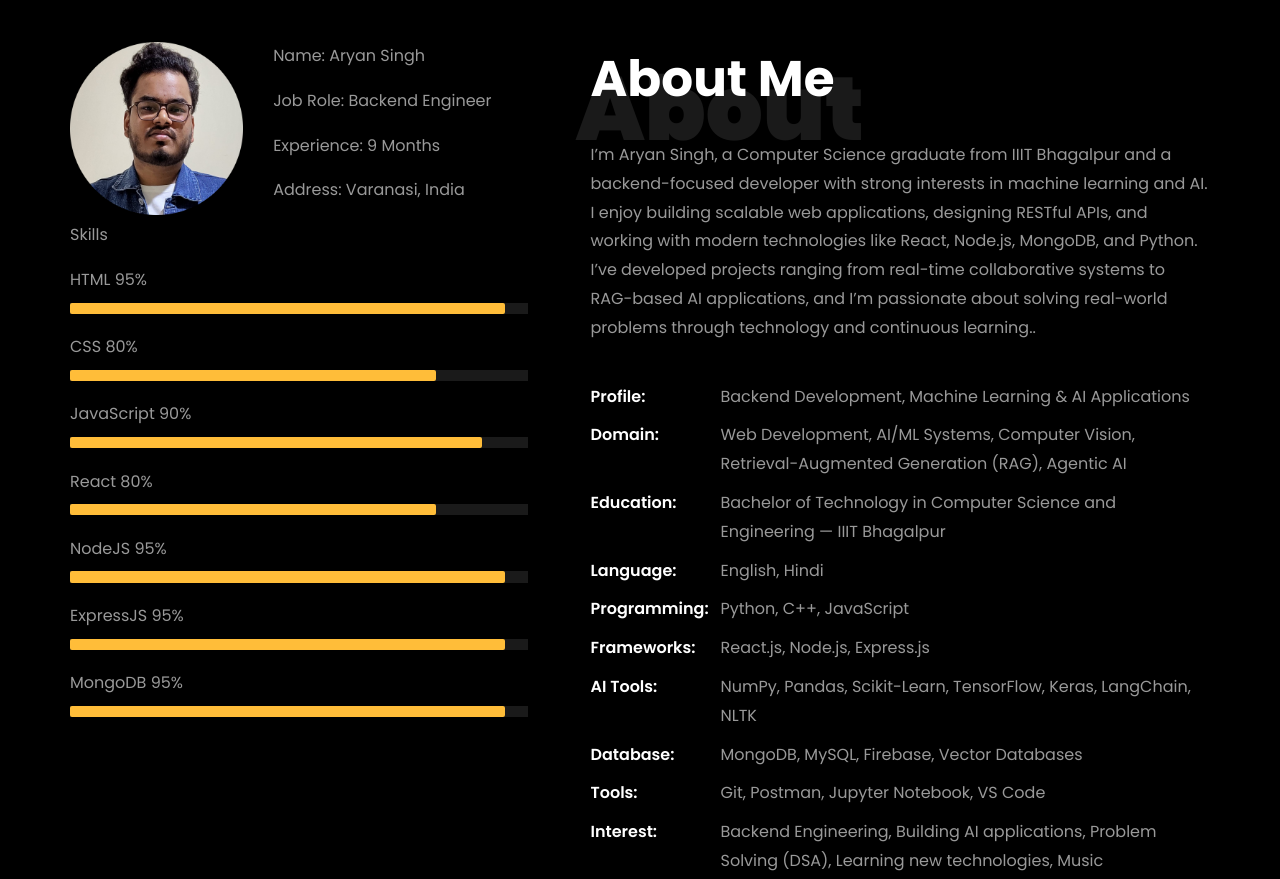
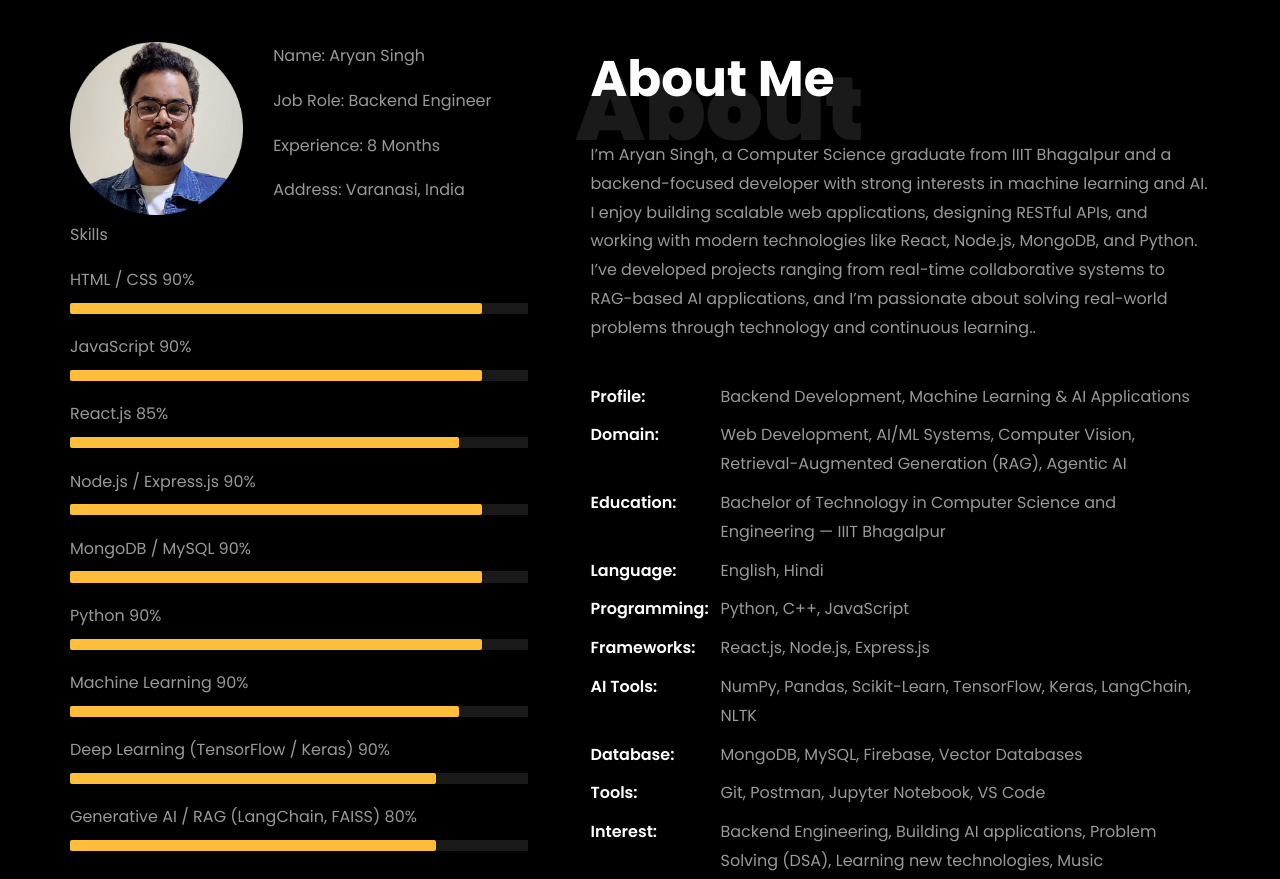
Before and after one commit to OaryanO/portfolio, a plain HTML site: page index.html in a window 1280 px wide. Shown: the part 820-1699 px from the top of the page. Drawn offline with Linux system fonts and the light colour scheme; animation ran at ten frames a second; files whose address does not match are found by name.

Commit message:
new changes

```diff
--- a/index.html
+++ b/index.html
@@ -115,6 +115,7 @@
 
 </head>
 
+
 <body data-spy="scroll" data-target=".site-navbar-target" data-offset="300">
 
 
@@ -231,7 +232,7 @@
 											<p><span class="title-s">Name: </span> <span>Aryan Singh</span></p>
 											<p><span class="title-s">Job Role: </span> <span>Backend Engineer</span>
 											</p>
-											<p><span class="title-s">Experience: </span> <span> 9 Months</span>
+											<p><span class="title-s">Experience: </span> <span id="experience"></span>
 											</p>
 											<p><span class="title-s">Address: </span> <span>Varanasi, India</span></p>
 										</div>
@@ -240,16 +241,10 @@
 
 								<div class="skill-mf">
 									<p class="title-s">Skills</p>
-									<span>HTML</span> <span class="pull-right">95%</span>
+									<span>HTML / CSS</span> <span class="pull-right">90%</span>
 									<div class="progress">
-										<div class="progress-bar" role="progressbar" style="width: 95%;"
-											aria-valuenow="95" aria-valuemin="0" aria-valuemax="100"></div>
-									</div>
-
-									<span>CSS</span> <span class="pull-right">80%</span>
-									<div class="progress">
-										<div class="progress-bar" role="progressbar" style="width: 80%"
-											aria-valuenow="80" aria-valuemin="0" aria-valuemax="100"></div>
+										<div class="progress-bar" role="progressbar" style="width: 90%"
+											aria-valuenow="90" aria-valuemin="0" aria-valuemax="100"></div>
 									</div>
 
 									<span>JavaScript</span> <span class="pull-right">90%</span>
@@ -258,27 +253,49 @@
 											aria-valuenow="90" aria-valuemin="0" aria-valuemax="100"></div>
 									</div>
 
-									<span>React</span> <span class="pull-right">80%</span>
+									<span>React.js</span> <span class="pull-right">85%</span>
+									<div class="progress">
+										<div class="progress-bar" role="progressbar" style="width: 85%"
+											aria-valuenow="85" aria-valuemin="0" aria-valuemax="100"></div>
+									</div>
+
+									<span>Node.js / Express.js</span> <span class="pull-right">90%</span>
+									<div class="progress">
+										<div class="progress-bar" role="progressbar" style="width: 90%"
+											aria-valuenow="90" aria-valuemin="0" aria-valuemax="100"></div>
+									</div>
+
+									<span>MongoDB / MySQL</span> <span class="pull-right">90%</span>
+									<div class="progress">
+										<div class="progress-bar" role="progressbar" style="width: 90%"
+											aria-valuenow="90" aria-valuemin="0" aria-valuemax="100"></div>
+									</div>
+
+									<span>Python</span> <span class="pull-right">90%</span>
+									<div class="progress">
+										<div class="progress-bar" role="progressbar" style="width: 90%"
+											aria-valuenow="90" aria-valuemin="0" aria-valuemax="100"></div>
+									</div>
+
+									<span>Machine Learning</span> <span class="pull-right">90%</span>
+									<div class="progress">
+										<div class="progress-bar" role="progressbar" style="width: 85%"
+											aria-valuenow="90" aria-valuemin="0" aria-valuemax="100"></div>
+									</div>
+
+									<span>Deep Learning (TensorFlow / Keras)</span> <span class="pull-right">90%</span>
+									<div class="progress">
+										<div class="progress-bar" role="progressbar" style="width: 80%"
+											aria-valuenow="90" aria-valuemin="0" aria-valuemax="100"></div>
+									</div>
+
+									<span>Generative AI / RAG (LangChain, FAISS)</span> <span
+										class="pull-right">80%</span>
 									<div class="progress">
 										<div class="progress-bar" role="progressbar" style="width: 80%"
 											aria-valuenow="80" aria-valuemin="0" aria-valuemax="100"></div>
 									</div>
 
-									<span>NodeJS</span> <span class="pull-right">95%</span>
-									<div class="progress">
-										<div class="progress-bar" role="progressbar" style="width: 95%"
-											aria-valuenow="95" aria-valuemin="0" aria-valuemax="100"></div>
-									</div>
-									<span>ExpressJS</span> <span class="pull-right">95%</span>
-									<div class="progress">
-										<div class="progress-bar" role="progressbar" style="width: 95%"
-											aria-valuenow="95" aria-valuemin="0" aria-valuemax="100"></div>
-									</div>
-									<span>MongoDB</span> <span class="pull-right">95%</span>
-									<div class="progress">
-										<div class="progress-bar" role="progressbar" style="width: 95%"
-											aria-valuenow="95" aria-valuemin="0" aria-valuemax="100"></div>
-									</div>
 								</div>
 							</div>
 						</div>
@@ -538,7 +555,8 @@
 						<a href="https://github.com/OaryanO/gpt-lite" class="block-20 zoom-effect"
 							style="background-image: url('images/chatbot.jpg');"></a>
 						<div class="text mt-3 float-right d-block">
-							<h3 class="heading"><a href="https://github.com/OaryanO/gpt-lite">Langgraph Chatbot</a>
+							<h3 class="heading"><a href="https://github.com/OaryanO/gpt-lite">Langgraph Agentic
+									Chatbot</a>
 							</h3>
 							<p>A production-style AI chatbot system supporting authenticated users, persistent chat
 								threads, streaming responses, and automated conversation title generation.</p>
@@ -771,6 +789,28 @@
 
 	<script src="js/main.js"></script>
 
+	<script>
+		function calculateExperience(startDate) {
+			const start = new Date(startDate);
+			const now = new Date();
+
+			let years = now.getFullYear() - start.getFullYear();
+			let months = now.getMonth() - start.getMonth();
+
+			if (months < 0) {
+				years--;
+				months += 12;
+			}
+
+			if (years === 0) return months + " Months";
+			return years + " Years " + months + " Months";
+		}
+
+		document.getElementById("experience").textContent =
+			calculateExperience("2025-06-01");
+	</script>
+</body>
+
 </body>
 
 </html>
```
